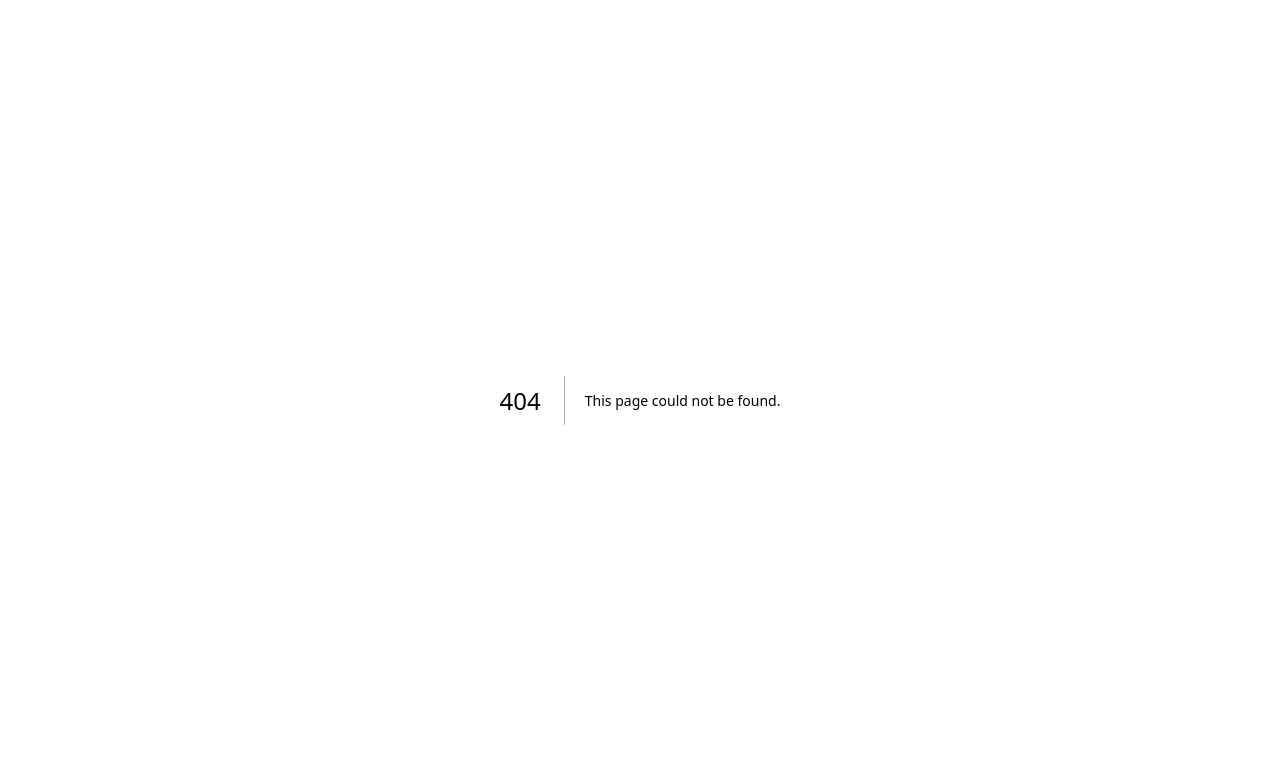
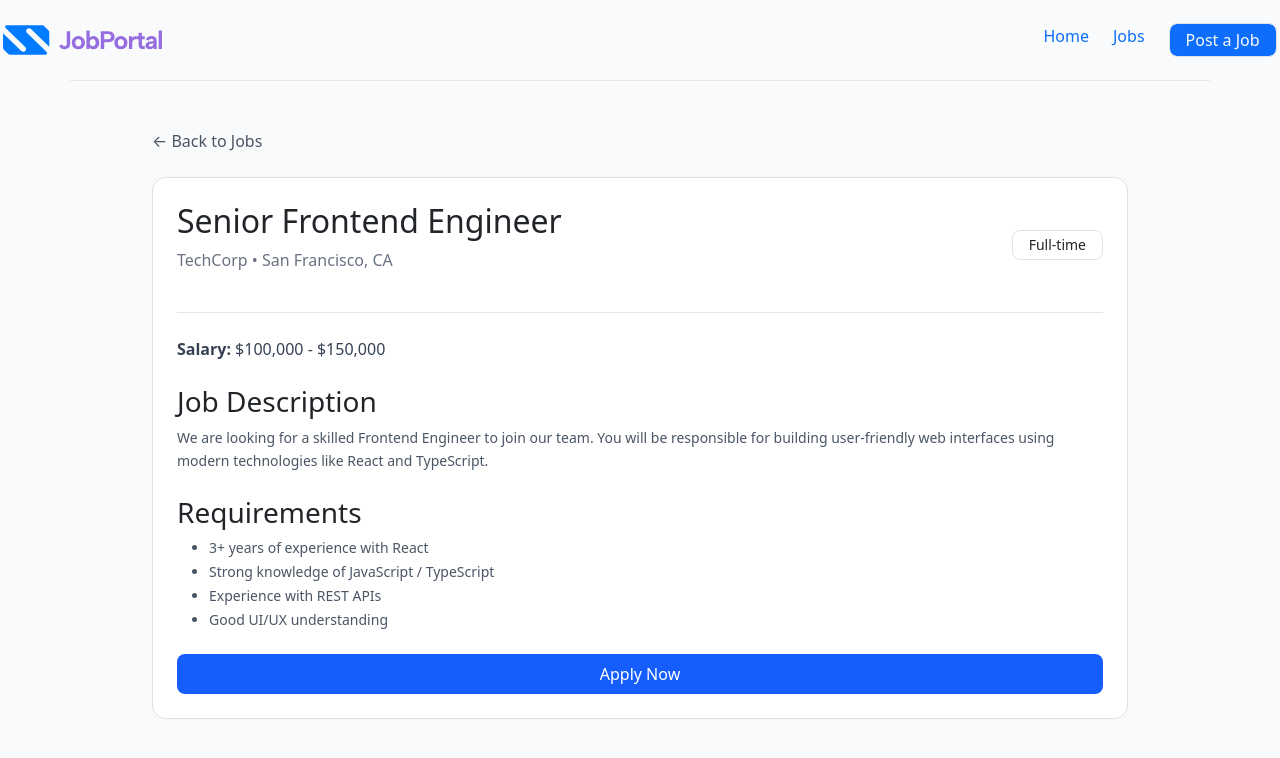
Before and after one commit to olimovmirjon150-byte/JobPortal, a Next.js app: page /jobDetails in a window 1280 px wide. Before the commit this address had no page. Shown: the top 758 px of the page. Built offline with nearby package versions, Linux system fonts and the light colour scheme.

Commit message:
8th commit

```diff
--- a/app/_components/Footer.tsx
+++ b/app/_components/Footer.tsx
@@ -20,12 +20,12 @@ const Footer = () => {
           <div>
             <h3 className="font-semibold text-lg mb-3">Quick Links</h3>
             <ul className="space-y-2 text-sm">
-              <Link href="/jobs">
+              <Link className="no-underline!" href="/jobs">
               <li className="text-gray-400 hover:text-orange-700! cursor-pointer">
                 Browse Jobs
               </li>
               </Link>
-              <Link href="/admin/login">
+              <Link className="no-underline!" href="/admin/login">
               <li className="text-gray-400 hover:text-orange-700! cursor-pointer">
                 Post a Job
               </li>
--- a/app/_components/Header.tsx
+++ b/app/_components/Header.tsx
@@ -7,10 +7,10 @@ const Header = () => {
         <div className="flex items-center justify-center gap-220">
             <img src="/logo.svg" alt="JobPortal Logo" width={160} />
             <div className="flex justify-center items-center gap-4">
-              <Link href="/">
+              <Link className="no-underline!" href="/">
                 <p className="mt-2 cursor-pointer hover:text-blue-800!">Home</p>
               </Link>
-              <Link href="/jobs">
+              <Link className="no-underline!" href="/jobs">
                 <p className="mt-2 cursor-pointer hover:text-blue-800!">Jobs</p>
               </Link>
               <Link href="/admin/login">
--- a/app/admin/layout.tsx
+++ b/app/admin/layout.tsx
@@ -15,19 +15,19 @@ export default function AdminLoyout({
             Admin Menu
           </p>
           <nav className="space-y-6">
-            <Link href="/admin/jobs">
+            <Link className="no-underline!" href="/admin/jobs">
             <div className="mb-4 flex items-center gap-3 cursor-pointer hover:text-blue-400 transition">
               <span className="text-xl">📋</span>
               <span className="font-medium">Jobs</span>
             </div>
             </Link>
-            <Link href="/admin/create">
+            <Link className="no-underline!" href="/admin/create">
             <div className="mb-4 flex items-center gap-3 cursor-pointer hover:text-blue-400 transition">
               <span className="text-xl">➕</span>
               <span className="font-medium">Create Job</span>
             </div>
             </Link>
-            <Link href="/admin/aplications">
+            <Link className="no-underline!" href="/admin/aplications">
             <div className="flex items-center gap-3 cursor-pointer hover:text-blue-400 transition">
               <span className="text-xl">📩</span>
               <span className="font-medium">Applications</span>
--- /dev/null
+++ b/app/jobDetails/page.tsx
@@ -0,0 +1,77 @@
+import Link from "next/link";
+import Header from "../_components/Header";
+
+const page = () => {
+  return (
+    <section className="bg-gray-50 min-h-screen">
+        <Header />
+      <div className="mt-5 mb-7 max-w-5xl mx-auto px-4">
+        {/* Back */}
+        <Link href="/">
+        <button className="text-sm text-gray-600 mb-4">
+          ← Back to Jobs
+        </button>
+        </Link>
+
+        {/* Card */}
+        <div className="bg-white border rounded-xl p-6">
+
+          {/* Header */}
+          <div className="flex flex-col md:flex-row md:justify-between md:items-center gap-4">
+            <div>
+              <h2 className="text-2xl font-bold text-gray-900">
+                Senior Frontend Engineer
+              </h2>
+              <p className="text-gray-500 mt-1">
+                TechCorp • San Francisco, CA
+              </p>
+            </div>
+
+            <span className="px-3 py-1 text-sm border rounded-md w-fit">
+              Full-time
+            </span>
+          </div>
+
+          {/* Divider */}
+          <div className="border-t my-6"></div>
+
+          {/* Salary */}
+          <p className="text-gray-700 mb-4">
+            <span className="font-semibold">Salary:</span> $100,000 - $150,000
+          </p>
+
+          {/* Description */}
+          <div className="mb-6">
+            <h3 className="font-semibold mb-2">Job Description</h3>
+            <p className="text-gray-600 text-sm leading-relaxed">
+              We are looking for a skilled Frontend Engineer to join our team.
+              You will be responsible for building user-friendly web interfaces
+              using modern technologies like React and TypeScript.
+            </p>
+          </div>
+
+          {/* Requirements */}
+          <div className="mb-6">
+            <h3 className="font-semibold mb-2">Requirements</h3>
+            <ul className="list-disc pl-5 text-gray-600 text-sm space-y-1">
+              <li>3+ years of experience with React</li>
+              <li>Strong knowledge of JavaScript / TypeScript</li>
+              <li>Experience with REST APIs</li>
+              <li>Good UI/UX understanding</li>
+            </ul>
+          </div>
+
+          {/* Buttons */}
+          <div className="flex gap-4">
+            <button className="bg-blue-600 w-100 text-white px-6 py-2 rounded-md! text-sm hover:bg-blue-700 transition">
+              Apply Now
+            </button>
+          </div>
+
+        </div>
+      </div>
+    </section>
+  );
+};
+
+export default page;
--- a/app/jobs/page.tsx
+++ b/app/jobs/page.tsx
@@ -1,3 +1,4 @@
+import Link from "next/link";
 import Header from "../_components/Header";
 
 const Page = () => {
@@ -29,7 +30,7 @@ const Page = () => {
           <select className="w-full border rounded-lg px-3 py-2">
             <option>All Categories</option>
           </select>
-          <button className="w-full bg-blue-600 text-white py-2 rounded mt-4 hover:bg-blue-700 transition-all">
+          <button type="reset" className="w-full bg-blue-600 text-white py-2 rounded mt-4 hover:bg-blue-700 transition-all">
             Reset Filters
           </button>
         </div>
@@ -64,10 +65,11 @@ const Page = () => {
                 <button className="text-xs! rounded border p-1">5+ years experience</button>
                 <button className="text-xs! rounded border p-1">+1 more</button>
             </div>
-
-            <button className="bg-blue-600 text-white px-4 py-2 rounded hover:bg-blue-700 transition-all">
+            <Link href="/jobDetails">
+            <button className="bg-blue-600 w-100 text-white px-4 py-2 rounded hover:bg-blue-700 transition-all">
               View Details
             </button>
+            </Link>
           </div>
         </main>
       </div>
```
